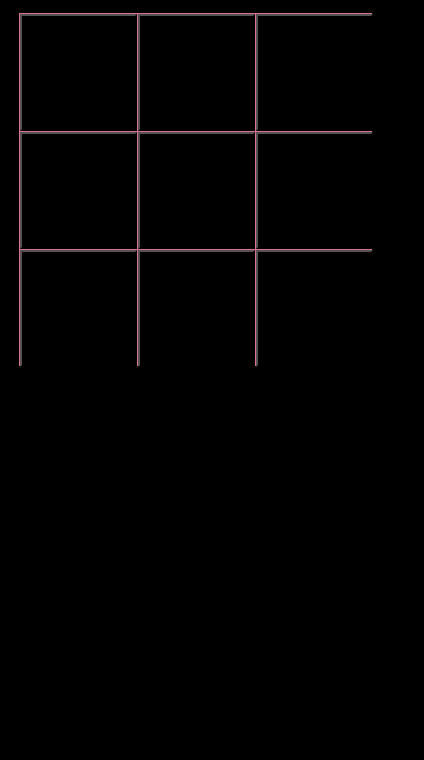
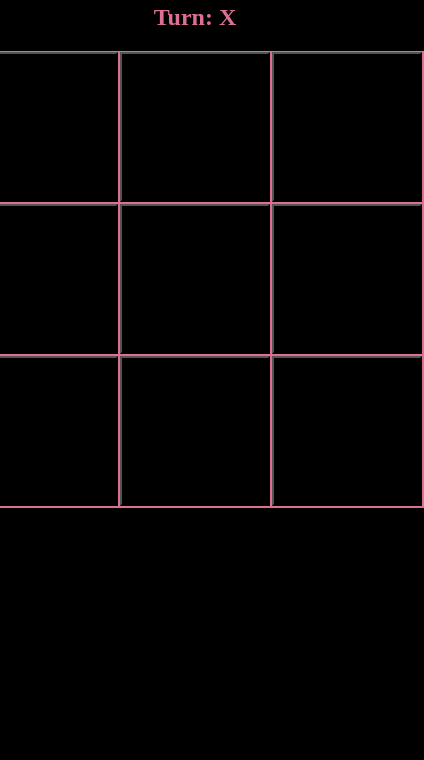
Before and after one commit to Tushar-Nandy/Tic_Tac_Toe, a plain HTML site: page index.html in a window 390 px wide. Shown: the part 84-844 px from the top of the page, 424 px wide, since content can reach past the window. Drawn offline with Linux system fonts and the light colour scheme.

Commit message:
no responsiveness

```diff
--- a/style.css
+++ b/style.css
@@ -39,28 +39,3 @@ button{
     font-weight: 700;
     font-style: italic;
 }
-
-/* Responsive adjustments for screens <= 600px */
-@media (max-width: 600px) {
-    .container {
-      width: 90vw;
-      height: 90vw;
-    }
-
-    .box {
-      width: 30vw;
-      height: 30vw;
-    }
-
-    button {
-      font-size: 6vw;
-    }
-
-    .gone-next {
-      font-size: 6vw;
-    }
-
-    h1, h2 {
-      font-size: 5vw;
-    }
-  }
```
